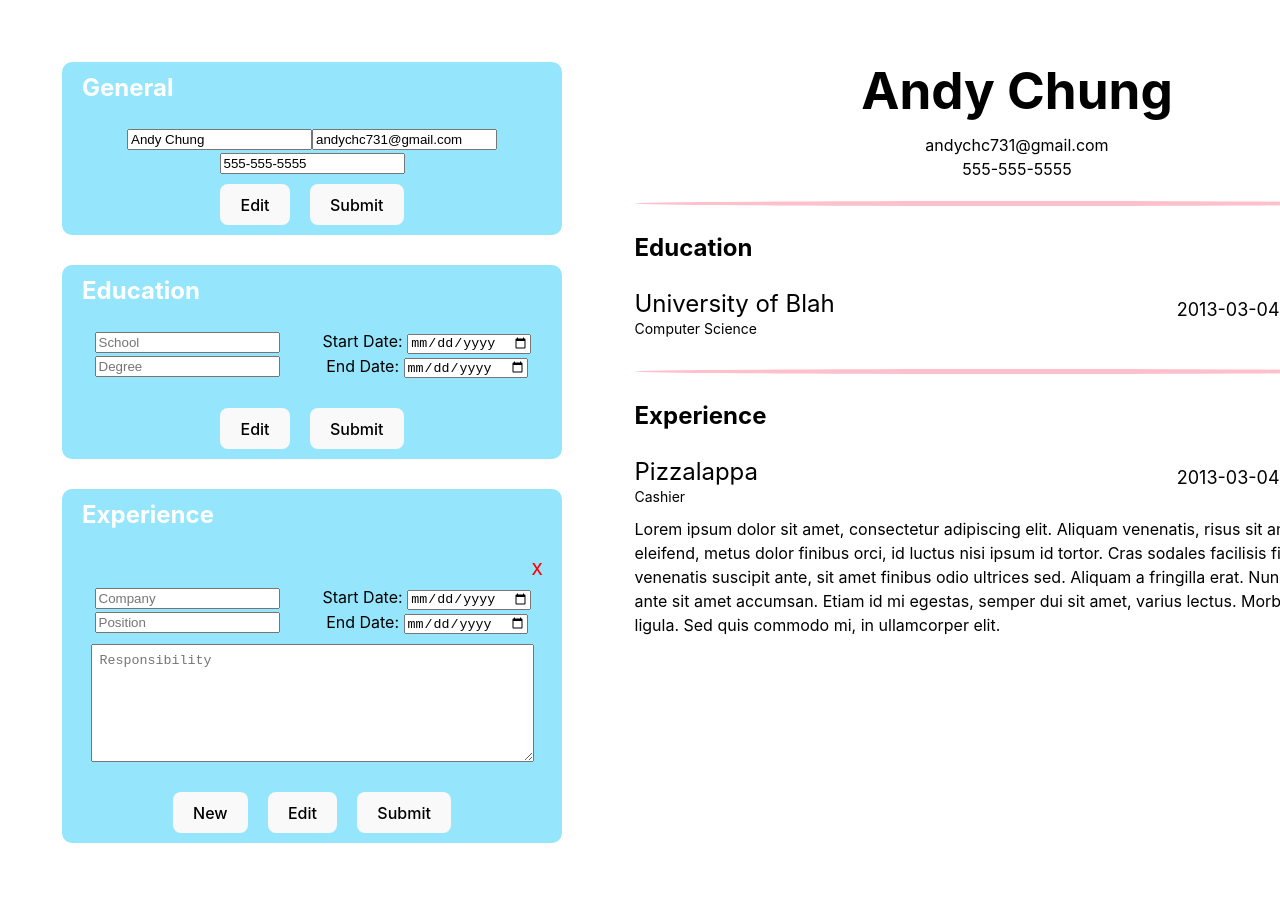
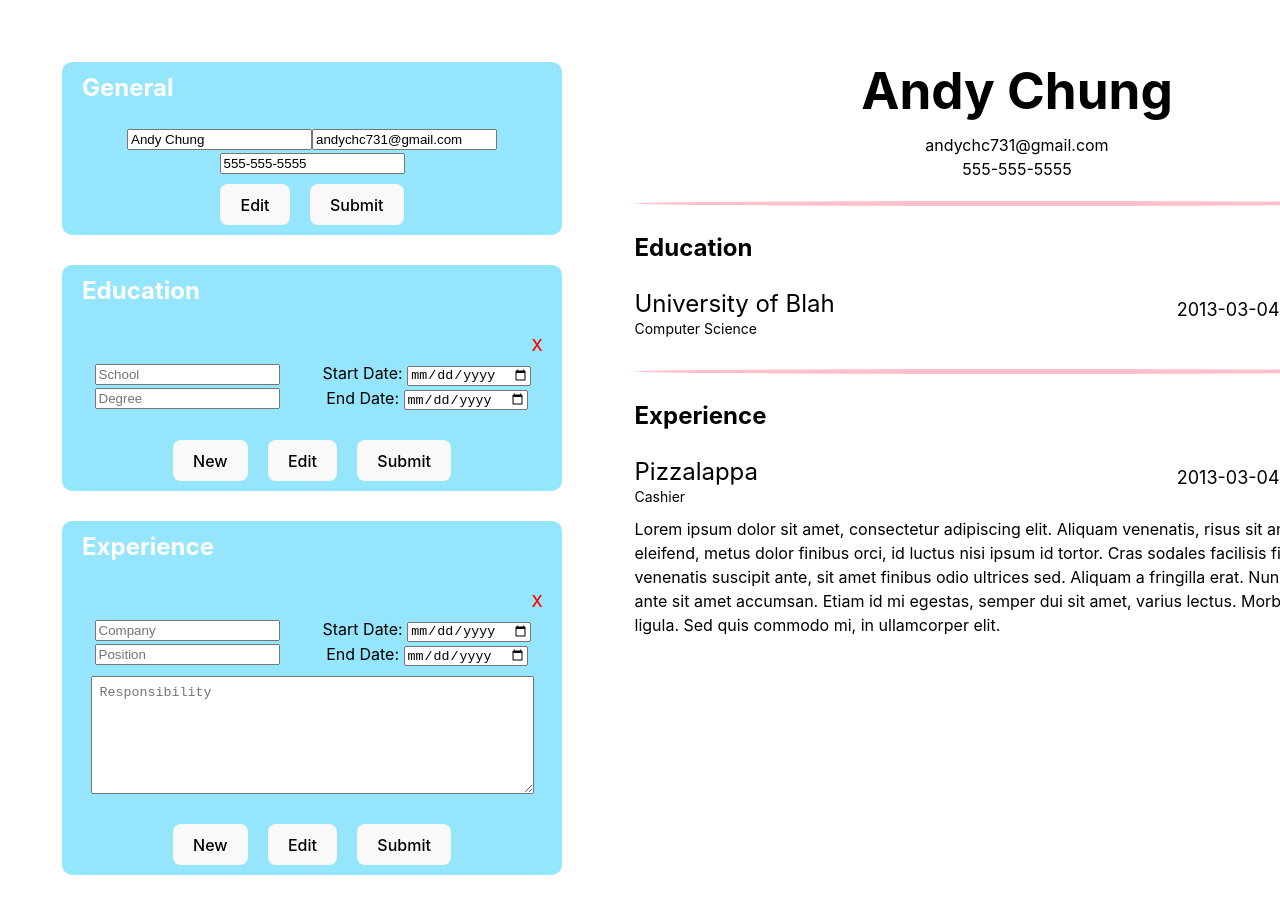
Before and after one commit to Andyc731/cv_app, a React (Vite) app: page / in a window 1280 px wide. Shown: the top 914 px of the page. Built offline with nearby package versions, Linux system fonts and the light colour scheme.

Commit message:
add new button and functionality for it

```diff
--- a/src/components/education.jsx
+++ b/src/components/education.jsx
@@ -2,33 +2,34 @@ import { useState } from "react";
 
 function Education({setPageContent, setInputShow, inputShow}) {
 
-    const [educationFormData, setEducationFormData] = useState({
+    const [educationFormData, setEducationFormData] = useState([{
         institution: '',
         degree: '',
         startDate: '',
         endDate: ''
-    })
+    }])
+
+    const [count, setCount] = useState(0);
 
     const submitHandler = (event) => {
         event.preventDefault();
 
         setPageContent((prevPage) => ({
             ...prevPage,
-            education: [{
-                institution: educationFormData.institution,
-                degree: educationFormData.degree,
-                startDate: educationFormData.startDate,
-                endDate: educationFormData.endDate
-            }]
+            education: educationFormData
         }))
     }
 
-    const inputHandler = (event, formType) => {
+    const inputHandler = (event, index) => {
         const {name, value} = event.target;
-        setEducationFormData((prevForm) => ({
-            ...prevForm,
+        setEducationFormData((prevForm) => {
+            const updatedForm = [...prevForm]
+            updatedForm[index] = {
+                ...updatedForm[index],
                 [name]: value
-        }))
+            }
+            return updatedForm;
+        })
     }
 
     const buttonHandler = (event) => {
@@ -44,25 +45,56 @@ function Education({setPageContent, setInputShow, inputShow}) {
         }))
     }
 
+    const newButtonHandler = () => {
+        if (count < 3) {
+            setEducationFormData((prevForm) => {
+                const updatedForm = [...prevForm]
+                updatedForm.push(
+                    {
+                        institution: '',
+                        degree: '',
+                        startDate: '',
+                        endDate: '',
+                    }
+                )
+                return updatedForm;
+            })
+            setCount(prevCount => prevCount + 1);
+        }
+    }
+
+    const deleteButtonHandler = (e, index) => {
+        setEducationFormData((prevForm) => {
+            const updatedForm = [...prevForm]
+            updatedForm.splice(index, 1);
+            return updatedForm;
+        })
+        setCount(prevCount => prevCount - 1);
+    }
+
+
     return (
     <form action="" onSubmit={submitHandler}>
         <h2>Education</h2>
         {inputShow.education && (
-        <div className="input-container">
+            <div>
+                {educationFormData.map((education, index) => (
+                    <div key={`experience-${index}`} className="input-container">
+                        <button type="button" onClick={deleteButtonHandler} className="delete-button">X</button>
                         <div>
 
                             <input
                             type="text"
                             name='institution'
-                value={educationFormData.institution}
-                onChange={inputHandler}
+                            value={education.institution}
+                            onChange={e => {inputHandler(e, index)}}
                             placeholder='School'
                             />
                             <input
                             type="text"
                             name='degree'
-                value={educationFormData.degree}
-                onChange={inputHandler}
+                            value={education.degree}
+                            onChange={e => {inputHandler(e, index)}}
                             placeholder='Degree'
                             />
                         </div>
@@ -71,20 +103,25 @@ function Education({setPageContent, setInputShow, inputShow}) {
                             <input
                             type="date"
                             name='startDate'
-                value={educationFormData.startDate}
-                onChange={inputHandler}
+                            value={education.startDate}
+                            onChange={e => {inputHandler(e, index)}}
                             />
                             <label htmlFor="endDate">End Date: </label>
                             <input
                             type="date"
                             name='endDate'
-                value={educationFormData.endDate}
-                onChange={inputHandler}
+                            value={education.endDate}
+                            onChange={e => {inputHandler(e, index)}}
                             />
 
                         </div>
                     </div>
+
+                ))}
+
+            </div>
         )}
+        <button type="button" name="education" onClick={newButtonHandler}>New</button>
         <button type='button' name='education' onClick={buttonHandler}>Edit</button>
         <button type='submit' name='education' onClick={buttonHandler}>Submit</button>
     </form>
```
Lines whose indentation alone changed are shown as unchanged.
